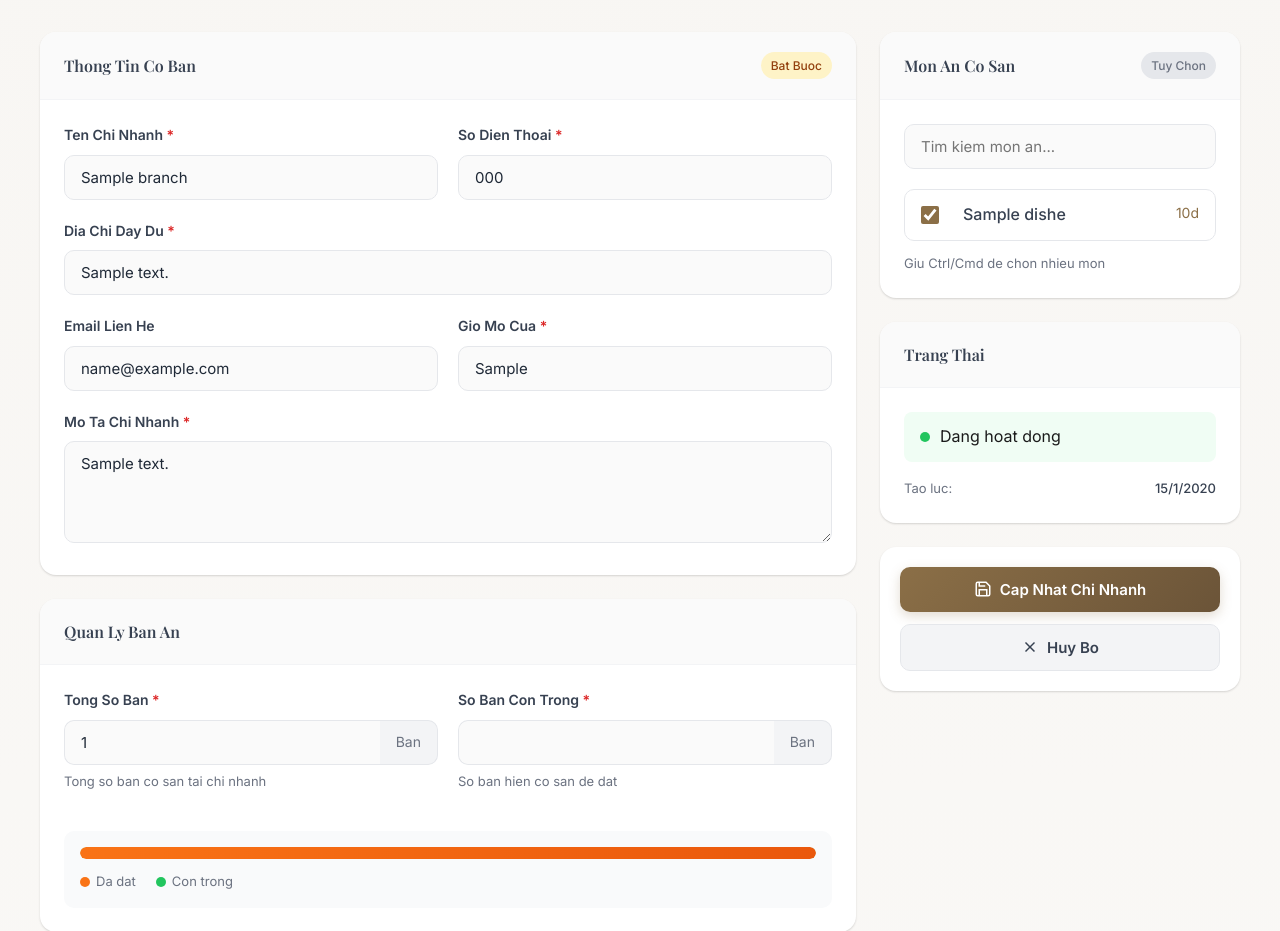
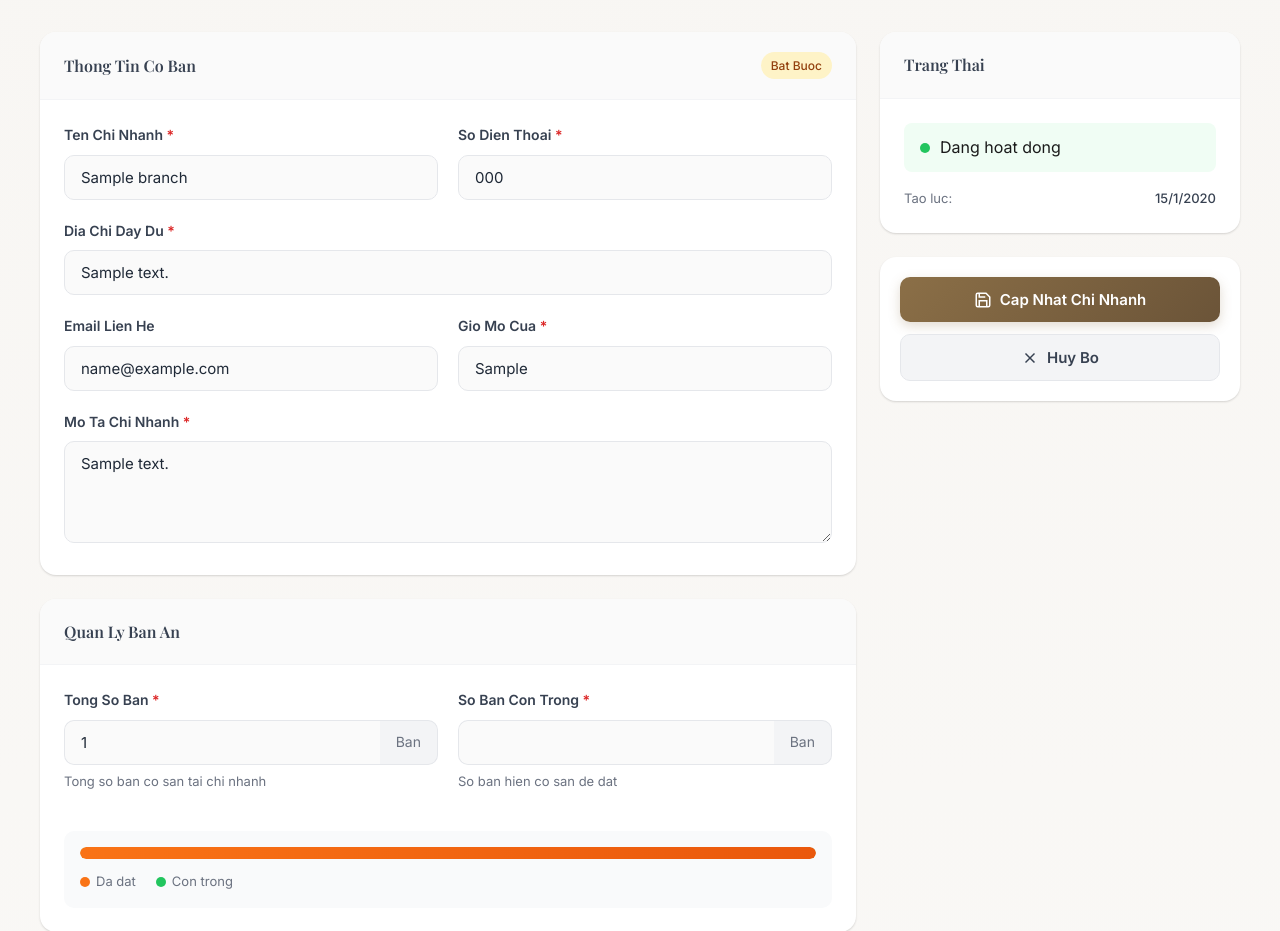
Before and after one commit to Dznost/system-overview-tu, a Node server app: template views/admin/branches/form.ejs in a window 1280 px wide. Shown: the part 275-1206 px from the top of the page. Run offline with Node 20, Linux system fonts and the light colour scheme; the template is opened without the code that fills it: most values are stand-ins (such as "Sample title", 1, 10 or a date in 2020); grey boxes marked "Sample" are stand-in pictures; some libraries are stand-ins or nearby versions.

Commit message:
refactor: remove dish-related logic and UI from branch management

```diff
--- a/views/admin/branches/form.ejs
+++ b/views/admin/branches/form.ejs
@@ -222,38 +222,6 @@
 
                 <!-- Sidebar Column -->
                 <div class="form-sidebar">
-                    <!-- Dishes Selection Card -->
-                    <div class="form-card">
-                        <div class="card-header">
-                            <h2>Mon An Co San</h2>
-                            <span class="card-badge secondary">Tuy Chon</span>
-                        </div>
-                        <div class="card-body">
-                            <div class="field-group">
-                                <input type="text" placeholder="Tim kiem mon an..." class="field-input search-input"
-                                       onkeyup="filterDishes(this.value)">
-                            </div>
-                            <div class="dishes-checklist" id="dishesList">
-                                <% if (dishes && dishes.length > 0) { %>
-                                    <% dishes.forEach(dish => { %>
-                                        <label class="checklist-item" data-name="<%= dish.name.toLowerCase() %>">
-                                            <input type="checkbox" name="dishes" value="<%= dish._id %>"
-                                                <%= branch?.dishes?.some(d => d._id?.toString() === dish._id.toString()) ? 'checked' : '' %>>
-                                            <span class="checkmark"></span>
-                                            <span class="item-info">
-                                                <span class="item-name"><%= dish.name %></span>
-                                                <span class="item-price"><%= dish.price.toLocaleString('vi-VN') %>d</span>
-                                            </span>
-                                        </label>
-                                    <% }) %>
-                                <% } else { %>
-                                    <p class="empty-note">Chua co mon an nao</p>
-                                <% } %>
-                            </div>
-                            <span class="field-hint">Giu Ctrl/Cmd de chon nhieu mon</span>
-                        </div>
-                    </div>
-
                     <!-- Status Card -->
                     <div class="form-card">
                         <div class="card-header">
@@ -660,55 +628,6 @@
     background: #fecaca;
 }
 
-/* Dishes Checklist */
-.dishes-checklist {
-    max-height: 300px;
-    overflow-y: auto;
-    border: 1px solid #e5e7eb;
-    border-radius: 10px;
-    margin-bottom: 12px;
-}
-
-.checklist-item {
-    display: flex;
-    align-items: center;
-    gap: 12px;
-    padding: 12px 16px;
-    border-bottom: 1px solid #f3f4f6;
-    cursor: pointer;
-    transition: background 0.2s;
-}
-
-.checklist-item:last-child {
-    border-bottom: none;
-}
-
-.checklist-item:hover {
-    background: #f9fafb;
-}
-
-.checklist-item input[type="checkbox"] {
-    width: 18px;
-    height: 18px;
-    accent-color: #8B6F47;
-}
-
-.item-info {
-    display: flex;
-    justify-content: space-between;
-    flex: 1;
-}
-
-.item-name {
-    font-weight: 500;
-    color: #374151;
-}
-
-.item-price {
-    color: #8B6F47;
-    font-size: 0.875rem;
-}
-
 /* Status Indicator */
 .status-indicator {
     display: flex;
@@ -895,15 +814,6 @@ function updateGalleryPreview(input) {
     }
 }
 
-function filterDishes(search) {
-    const items = document.querySelectorAll('.checklist-item');
-    search = search.toLowerCase();
-    items.forEach(item => {
-        const name = item.getAttribute('data-name');
-        item.style.display = name.includes(search) ? 'flex' : 'none';
-    });
-}
-
 // Update table status bar
 document.getElementById('totalTables')?.addEventListener('input', updateStatusBar);
 document.getElementById('availableTables')?.addEventListener('input', updateStatusBar);
```
Also changed, not shown: controllers/branchController.js (+5 -20 lines).
